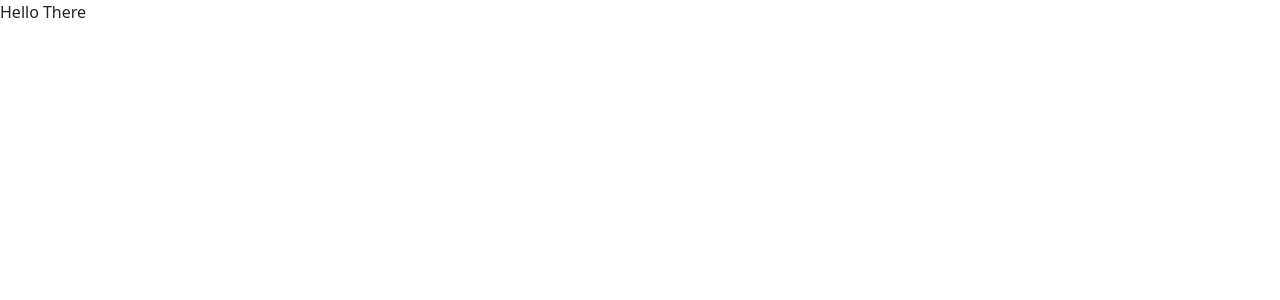
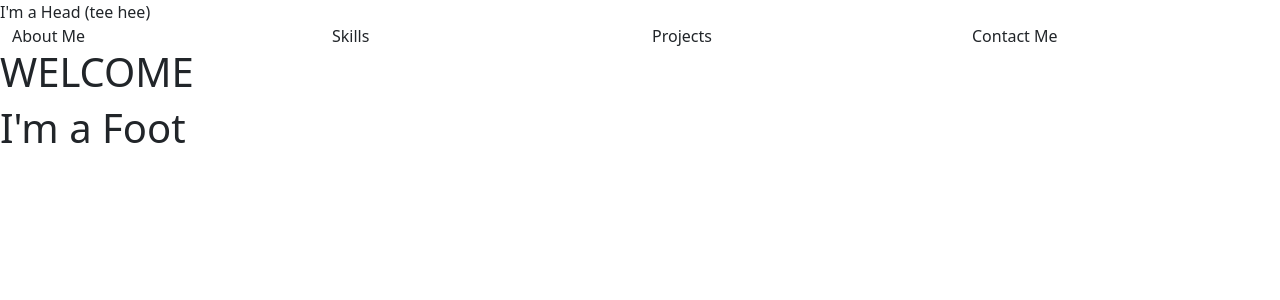
Before and after one commit to lelandcypress/react_portfolio, a React (Create React App) app: page / in a window 1280 px wide. Shown: the top 300 px of the page. Built offline with nearby package versions, Linux system fonts and the light colour scheme.

Commit message:
still focusing on building basic component relations, starting to get the hang of it

```diff
--- a/src/App.js
+++ b/src/App.js
@@ -1,11 +1,14 @@
 import React from "react";
 import Header from "./components/Header";
+import PortfolioMain from "./components/PortfolioMain";
 import Footer from "./components/Footer";
 
 function App() {
   return (
     <div>
-      <p>Hello There</p>
+      <Header />
+      <PortfolioMain />
+      <Footer />
     </div>
   );
 }
--- a/src/components/Footer.js
+++ b/src/components/Footer.js
@@ -0,0 +1,6 @@
+import React from "react";
+
+function Footer() {
+  return <h1>I'm a Foot</h1>;
+}
+export default Footer;
--- a/src/components/Header.js
+++ b/src/components/Header.js
@@ -0,0 +1,8 @@
+import React from "react";
+import Navbar from "./Navbar";
+
+function Header(props) {
+  return <div>I'm a Head (tee hee)</div>;
+}
+
+export default Header;
--- a/src/components/Navbar.js
+++ b/src/components/Navbar.js
@@ -0,0 +1,22 @@
+import React from "react";
+
+function Navbar() {
+  return (
+    <div class="row mx-0 px-0">
+      <div id="aboutBtn" className="col-3 buttons">
+        About Me
+      </div>
+      <div id="skillsBtn" className="col-3 buttons ">
+        Skills
+      </div>
+      <div id="projectBtn" className="col-3 buttons ">
+        Projects
+      </div>
+      <div id="contactBtn" className="col-3 buttons">
+        Contact Me
+      </div>
+    </div>
+  );
+}
+
+export default Navbar;
--- /dev/null
+++ b/src/components/PortfolioMain.js
@@ -0,0 +1,34 @@
+import React, { useState } from "react";
+import Navbar from "./Navbar";
+import Home from "./pages/Home";
+import About from "./pages/About";
+import Projects from "./pages/Projects";
+import Contact from "./pages/Contact";
+
+export default function PortfolioMain() {
+  const [currentPage, setCurrentPage] = useState("Home");
+
+  const renderPage = () => {
+    if (currentPage === "Home") {
+      return <Home />;
+    }
+    if (currentPage === "About") {
+      return <About />;
+    }
+    if (currentPage === "Projects") {
+      return <Projects />;
+    }
+    if (currentPage === "Contact") {
+      return <Contact />;
+    }
+  };
+
+  const handlePageChange = (page) => setCurrentPage(page);
+
+  return (
+    <div>
+      <Navbar currentPage={currentPage} handlePageChange={handlePageChange} />
+      {renderPage()}
+    </div>
+  );
+}
--- a/src/components/pages/About.js
+++ b/src/components/pages/About.js
@@ -0,0 +1,23 @@
+import React from "react";
+
+function About() {
+  return (
+    <div>
+      <div id="about-me">
+        <p>
+          I am a Full Stack developer eager to develop high quality solutions
+          through technology. I have many years of leadership experience, be it
+          leading Marines or guiding my clients through challenging milestones.
+          My background as a Project Manager has honed my communication and
+          collaborative skills. I am currently enrolled in Full Stack Coding
+          Bootcamp from Southern Methodist University, where I have learned and
+          applied the MVC paradigm and OOP through JavaScript, Node, Express,
+          and SQL. As a performance-driven leader, I am excited to use my
+          technical skills and collaborative nature to help your team to
+          continue to develop innovative, and exciting products.
+        </p>
+      </div>
+    </div>
+  );
+}
+export default About
--- /dev/null
+++ b/src/components/pages/Home.js
@@ -0,0 +1,11 @@
+import React from "react";
+
+function Home(){
+    return(
+<h1>WELCOME</h1>
+
+    )
+}
+
+
+export default Home
```
